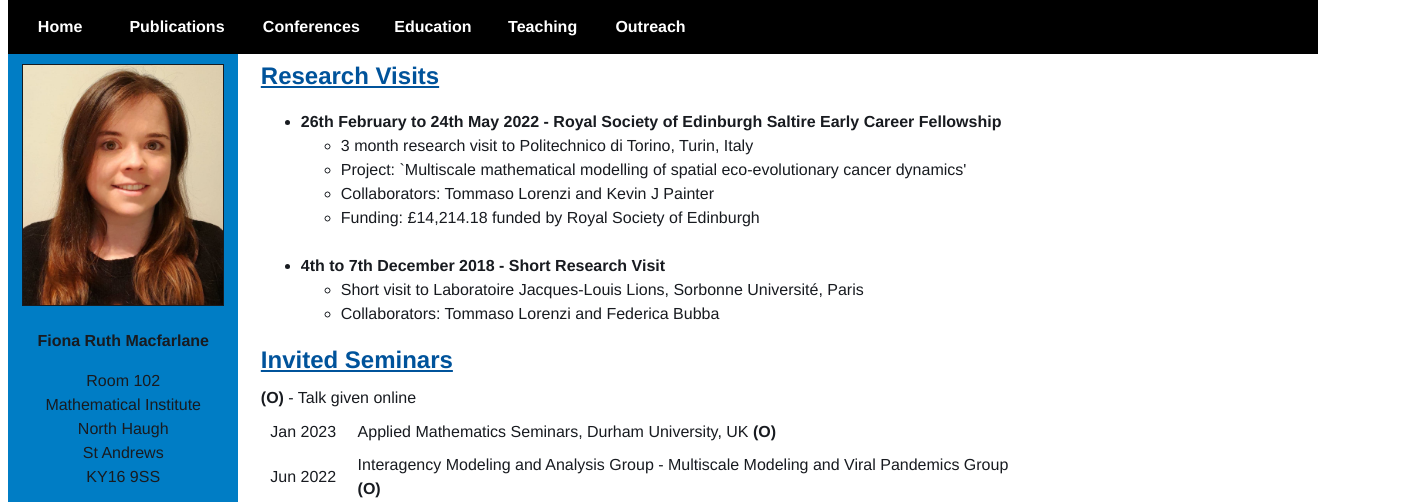
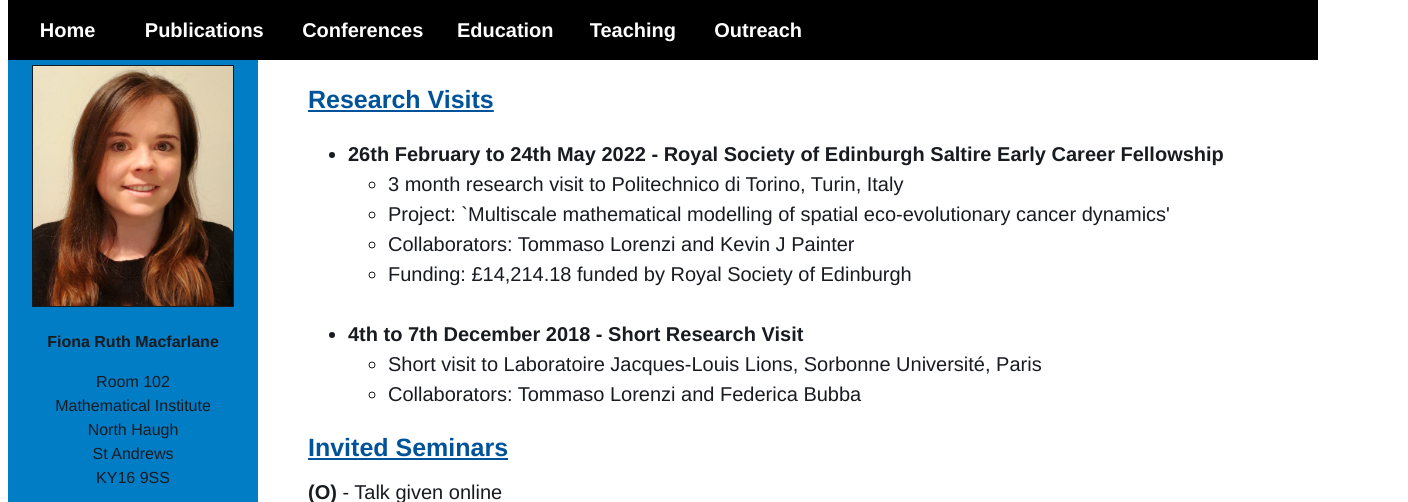
Before and after one commit to Fiona-Macfarlane/Fiona-Macfarlane.github.io, a plain HTML site: page conferences.html in a window 1280 px wide. Shown: the top 502 px of the page, 1408 px wide, since content can reach past the window. Drawn offline with Linux system fonts and the light colour scheme; a script that the page names is missing.

Commit message:
Update style2.css
Updated

```diff
--- a/style2.css
+++ b/style2.css
@@ -1,8 +1,8 @@
 
 /*Set the font size for the whole file*/
-html,body{font-family:Arial, Helvetica, sans-serif;font-size:100%;line-height:1.5;}
+html,body{font-family:Arial, Helvetica, sans-serif;font-size:20px;line-height:1.5;}
 body {
-	margin-top: 2%;
+	margin-top: 20px;
 	margin-bottom: 2%;
 	padding-left: 0%;
 	padding-right: 0%;
@@ -14,8 +14,8 @@ body {
 }
 
 /*Headings*/
-h1{font-size:150%;font-weight: bold;text-decoration: underline;}
-h2{font-size:150%;font-weight: bold;text-decoration: underline;}
+h1{font-size:25px;font-weight: bold;text-decoration: underline;}
+h2{font-size:25px;font-weight: bold;text-decoration: underline;}
 h1,h2{margin:1% 0;
     text-decoration: underline; font-weight: bold;}
 
@@ -47,8 +47,8 @@ a{color:inherit;text-decoration: none;font-weight: bold;}
 
 
 /*Side bar*/
-.w3-sidenav{padding-top:3%;font-size: 100%; display:block;margin-top:0%;margin-left:0%;
-height:100%;width:18%;background-color:#007dc5;position:fixed!important;z-index:1;overflow:auto;}
+.w3-sidenav{padding-top:30px;font-size: 0.8em; display:block;margin-top:15px;margin-left:0%;
+height:100%;width:250px;background-color:#007dc5;position:fixed!important;z-index:1;overflow:auto;}
 /*Define top of page*/
 
 .w3-top{position:fixed;width:100%;z-index:1}.w3-top{top:0}
@@ -57,8 +57,8 @@ height:100%;width:18%;background-color:#007dc5;position:fixed!important;z-index:
 .w3-bot{position:fixed;width:100%;z-index:1}.w3-bot{bottom:0}
 
 
-.main-content{padding-left:20%;padding-top:2%;
-font-size: 100%;overflow:auto;width: 60%;}
+.main-content{padding-left:300px;padding-top:50px;
+font-size: 20px;overflow:auto;width: 1100px;}
 
 .twitter{ left:320px; padding-top:100px;position: absolute;width: 600px;}
 
@@ -72,8 +72,8 @@ font-size: 100%;overflow:auto;width: 60%;}
 
 table, th, td {
     border: 0px solid black;
-    padding: 0.5%;
-    padding-right: 0%;
+    padding: 5px;
+    padding-right: 5px;
 
 }
 
```
